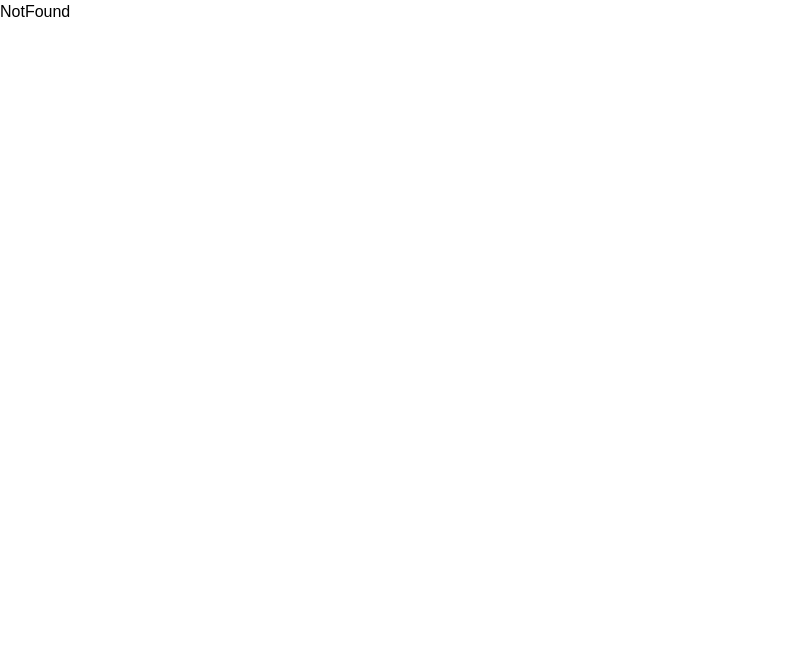
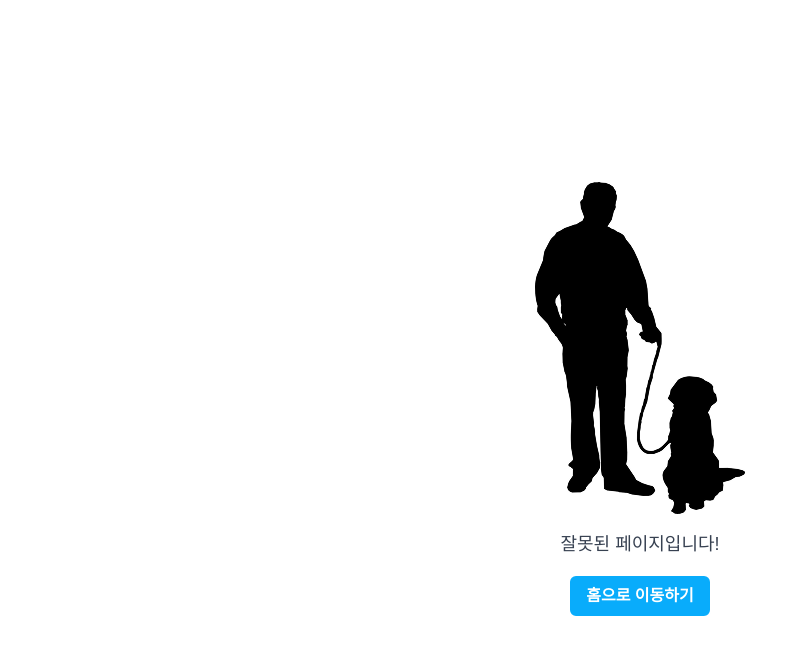
Before and after one commit to prgrms-web-devcourse-final-project/WEB2_3_pawEver_FE, a React (Vite) app: page /AnimalBoard/1 in a window 1280 px wide. Shown: the top 654 px of the page, without its empty margins (0-807 px from the left). Built offline with nearby package versions, Linux system fonts and the light colour scheme.

Commit message:
💄 404NotFoundPage_Publish

```diff
--- a/src/pages/NotFound/NotFound.tsx
+++ b/src/pages/NotFound/NotFound.tsx
@@ -1,5 +1,20 @@
 import React from "react";
+import { useNavigate } from "react-router-dom";
+import notFoundImg from "../../assets/images/notFoundImg.png";
+import ButtonComponent from "../../common/ButtonComponent";
 
 export default function NotFound() {
-  return <div>NotFound</div>;
+  const navigate = useNavigate();
+
+  return (
+    <div className="flex flex-col items-center justify-center h-screen bg-white">
+      <div className="text-center flex flex-col items-center">
+        <img src={notFoundImg} className="mx-auto mb-4" alt="Not Found" />
+        <p className="text-lg text-gray-700 mb-4">잘못된 페이지입니다!</p>
+        <ButtonComponent className="mx-auto" onClick={() => navigate("/")}>
+          홈으로 이동하기
+        </ButtonComponent>
+      </div>
+    </div>
+  );
 }
```
Also changed, not shown: src/assets/images/notFoundImg.png (added).
